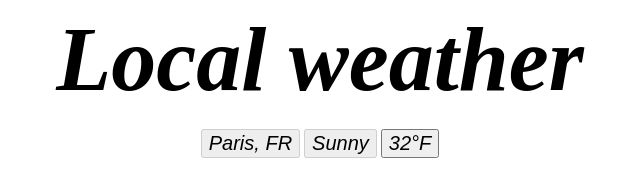
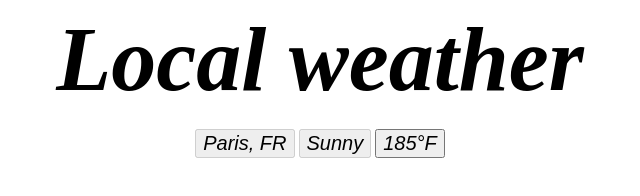
Before and after one commit to L0calit/local-weather, a plain HTML site: page index.html in a window 1280 px wide. Both pictures are taken after a click on the button "85°F". Shown: the full height of the page, 320-960 px from the left. Drawn offline with nearby package versions, Linux system fonts and the light colour scheme.

Commit message:
Add files via upload

```diff
--- a/index.html
+++ b/index.html
@@ -57,15 +57,16 @@
 </head>
 
 <script>
-    var degree = 0;
+    var degree = 85;
     var celsius = true;
+    $(document).ready(function() {
         if (navigator.geolocation) {
             var latitude = 0;
             var longitude = 0;
             navigator.geolocation.getCurrentPosition(function(position) {
                 latitude = position.coords.latitude;
                 longitude = position.coords.longitude;
-            $.get("https://fcc-weather-api.glitch.me/api/current?lon=" + longitude + "&lat=" + latitude, function(forecast) {
+                $.getJSON("https://fcc-weather-api.glitch.me/api/current?lon=" + longitude + "&lat=" + latitude, function(forecast) {
                     $(".position").html(forecast.name + ", " + forecast.sys.country);
                     $(".weather").html(forecast.weather[0].main);
                     $(".temperature").html(forecast.main.temp + "°C");
@@ -78,19 +79,19 @@
                 });
             });
         }
-    $(document).ready(function() {
-        $(".temperature").on("click", function(){
+    });
+
+    function change() {
         if (celsius == true) {
-                degree = degree * 1.8 + 32;
-                $(".temperature").html(degree + "°F");
+            degree = Math.round(degree * 1.8 + 32);
+            document.getElementById("temperature").innerHTML = degree + "°F";
             celsius = false;
         } else {
-                degree = (degree - 32) * 5 / 9;
-                $(".temperature").html(degree + "°C");
+            degree = Math.round((degree - 32) * 5 / 9);
+            document.getElementById("temperature").innerHTML = degree + "°C";
             celsius = true;
         }
-        });
-    });
+    }
 </script>
 
 <div class="page">
@@ -108,8 +109,8 @@
             Sunny
         </div>
     </button>
-    <button class="btn btn-default">
-        <div class="temperature produit">
+    <button class="btn btn-default" onclick="change()">
+        <div id="temperature" class="temperature produit">
             85°F
         </div>
     </button>
```
Lines whose indentation alone changed are shown as unchanged.
